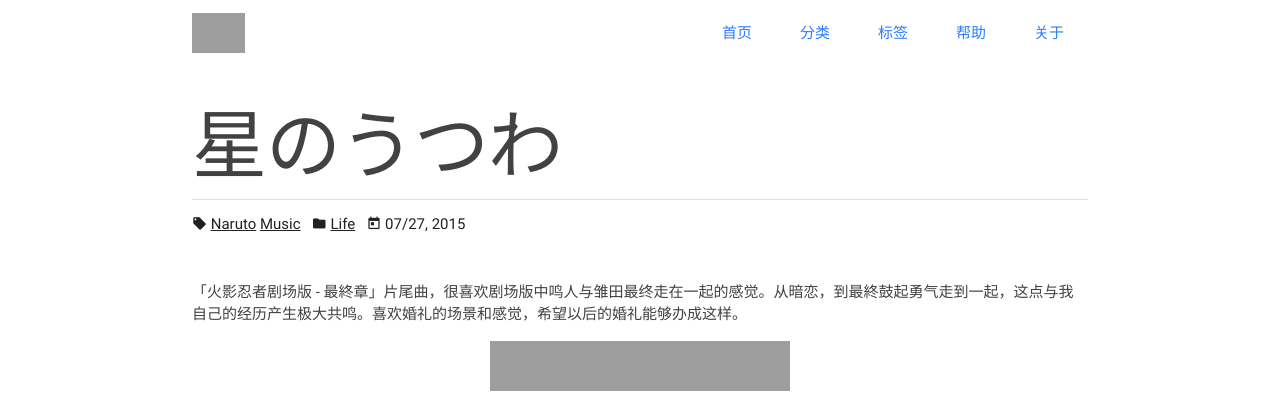
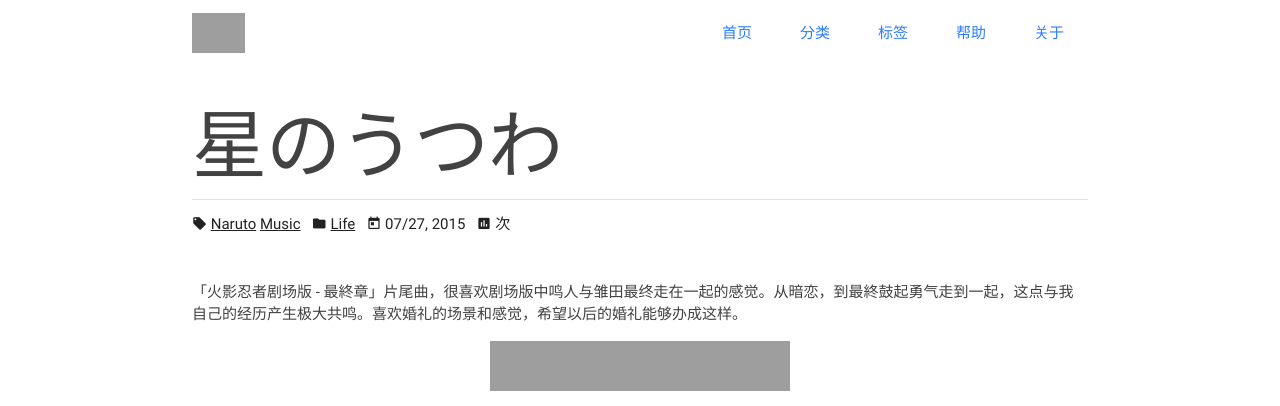
Before and after one commit to Ja50n/ja50n.github.com, a Jekyll site: the page built from _posts/2015-07-27-naruto-the-last.md, in a window 1280 px wide. Shown: the top 406 px of the page. Built offline with Jekyll 4.4.1, drawn with Linux system fonts in a browser that asks for light colours; some web fonts are replaced; comment, search, counter and statistics services are not loaded; grey boxes are pictures that could not be loaded.

Commit message:
添加访问量计数

```diff
--- a/_layouts/post.html
+++ b/_layouts/post.html
@@ -2,7 +2,6 @@
 layout: default
 ---
 <div class="post">
-
     <header class="post-header">
         <h1 class="post-title">{{ page.title }}</h1>
         <div class="divider"></div>
@@ -23,6 +22,11 @@
                 <i class="mdi-action-today nbsp-1 post-i"></i>
                 {{ page.date | date: "%m/%d, %Y" }}
             </li>
+            <li class="postvisited grey-text text-darken-4">
+                <i class="mdi-action-assessment post-i"></i>
+                <script async src="//busuanzi.ibruce.info/busuanzi/2.3/busuanzi.pure.mini.js"></script>
+            <span id="busuanzi_value_site_pv"></span>次
+            </li>
             <!-- <li class="postcomment grey-text text-darken-4">
 			<i class="mdi-communication-comment nbsp-1 post-i"></i>
 			<span class="ds-thread-count" data-thread-key="{{ page.postid }}" data-count-type="comments"></span>
@@ -31,7 +35,7 @@
         </ul>
     </header>
     <!-- 正文开始 -->
-<article class="post-content post-ulol"  id="{{ page.postid }}">{{ content }}</article>
+    <article class="post-content post-ulol" id="{{ page.postid }}">{{ content }}</article>
     <!-- 正文结束 -->
     <div style="margin-bottom:100px"></div>
     <!-- 标签云开始 -->
@@ -46,7 +50,6 @@
         <br>
         <br></div>
     <!-- 标签云结束	 -->
-
     <!-- 页面导航开始 -->
     <div class="divider"></div>
     <div class="post-nav">
@@ -71,7 +74,6 @@
 <div class="clear"></div>
 <div class="divider"></div>
 <!-- 页面导航结束 -->
-
 <!-- 分享按钮 -->
 <!-- {% if page.comments %}
 <div class="section"></div>
@@ -97,7 +99,6 @@
 </div>
 </div>
 {% endif %} -->
-
 <!-- 固定导航按钮 -->
 <!-- <div class="fixed-action-btn" style="bottom: 24px; right: 24px;">
 <a class="btn-floating btn-large waves-effect waves-light red darken-2 ">
--- a/css/style.css
+++ b/css/style.css
@@ -201,7 +201,7 @@
 }
 .copyright-text:before
 {
-    content: 'Copyright © 2015 Jason.Qiu';
+    content: 'Copyright © 2018 Ja50n.Qiu';
 }
 .catabrick
 {
--- a/index.html
+++ b/index.html
@@ -1,7 +1,6 @@
 ---
 layout: home
 ---
-
 <div class="home">
     <ul class="post-list">
         {% for post in paginator.posts %}
@@ -106,6 +105,8 @@
     </ul>
 </div>
 <!-- 分也结束 -->
+<script async src="//busuanzi.ibruce.info/busuanzi/2.3/busuanzi.pure.mini.js"></script>
+<span id="busuanzi_value_site_pv"></span>
 <!-- 固定导航按钮 -->
 <div class="fixed-action-btn" style="bottom: 24px; right: 24px;">
     <a class="btn-floating btn-large waves-effect waves-light grey darken-4" href="javascript:pageScroll();" title="返回页首"><i class="mdi-hardware-keyboard-arrow-up"></i></a>
```
Also changed, not shown: _includes/indexNavBanner.html (+8 -7 lines). Lines whose indentation alone changed are shown as unchanged.
